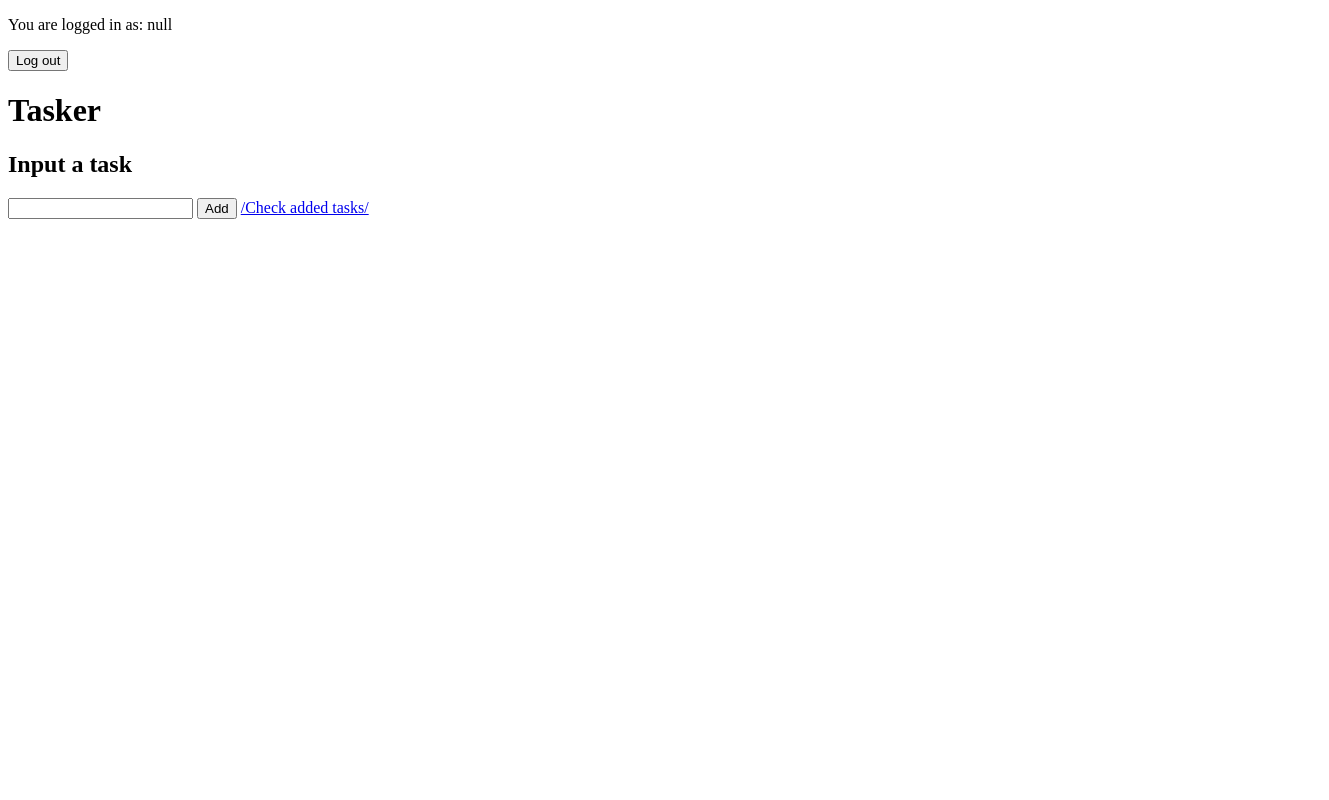
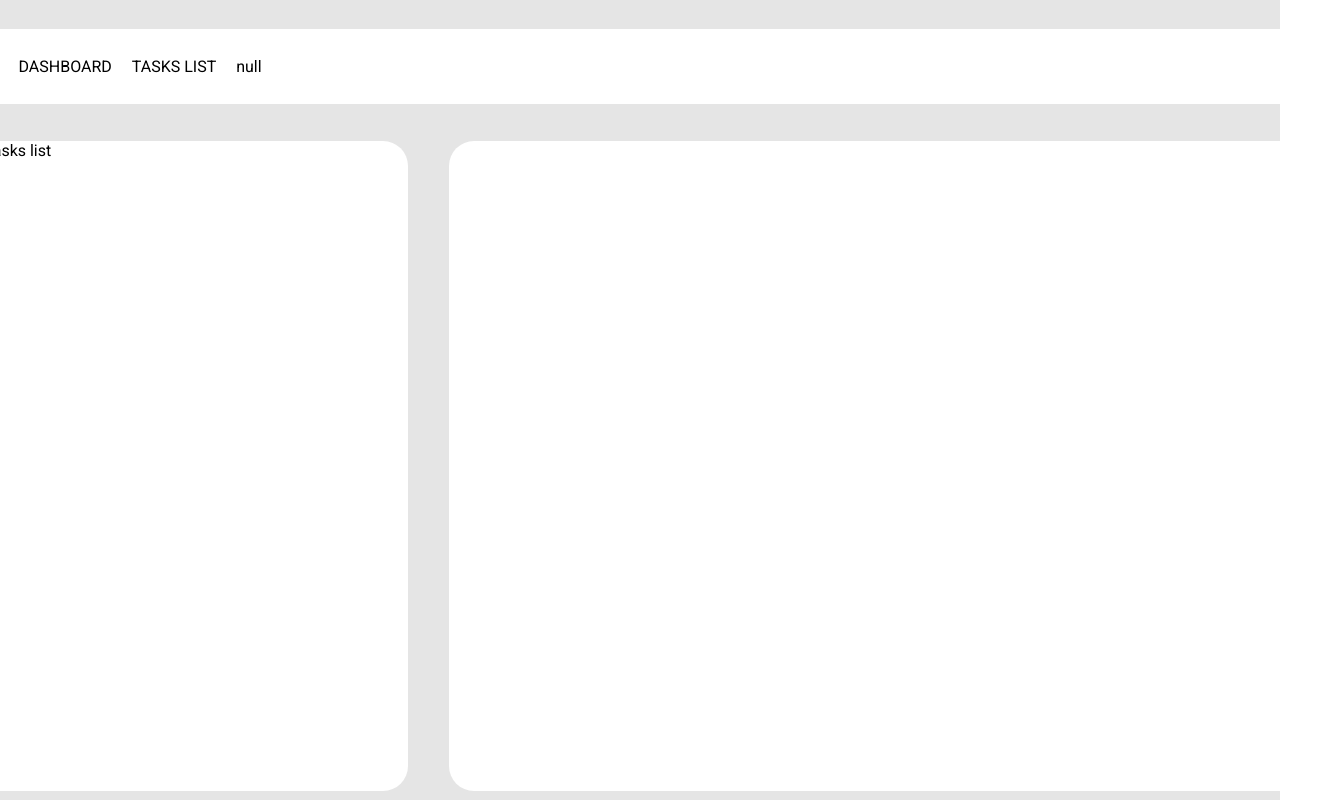
Before and after one commit to Sortren/Tasker, a plain HTML site: page website/index.html in a window 1280 px wide. Shown: the whole page, 1329 px wide, since content can reach past the window. Drawn offline with Linux system fonts and the light colour scheme.

Commit message:
add style to main page

```diff
--- a/website/index.html
+++ b/website/index.html
@@ -4,13 +4,15 @@
     <meta charset="UTF-8">
     <meta http-equiv="X-UA-Compatible" content="IE=edge">
     <meta name="viewport" content="width=device-width, initial-scale=1.0">
-    <link rel="stylesheet" href="styles/style.css">
+    <link rel="stylesheet" href="styles/index.css">
+    <link rel="preconnect" href="https://fonts.gstatic.com">
+    <link href="https://fonts.googleapis.com/css2?family=Roboto&display=swap" rel="stylesheet">
     <title>Tasker</title>
 </head>
 
 <body>
     <main>
-        <div class = "login">
+        <!-- <div class = "login">
             <p id = "user-info">
 
             </p>
@@ -24,16 +26,40 @@
         <input
         id="taskName"
         type="text"
-        />
+        /> -->
 
         <!-- send() -> function prepared in postTasks.js -->
-        <button onclick = "send()" type = "button">Add</button>
-        <a href = "tasks.html">/Check added tasks/</a>
+        <!-- <button onclick = "send()" type = "button">Add</button>
+        <a href = "tasks.html">/Check added tasks/</a> -->
 
-        <div class = "information">
+        <!-- <div class = "information">
               <p id = "information">
 
               </p>
+        </div> -->
+        <div class = "app">
+            <div class = "top-bar-container">
+                <div class = "top-bar-data">
+                    <span class = "menu">Tasker</span>
+                    <span class = "menu">DASHBOARD</span>
+                    <span class = "menu">TASKS LIST</span>
+                    <p id = "user-info"> </p>
+                </div>
+            </div>
+
+            <div class = "row-bars">
+                <div class ="left-bar-container">
+                    <div class = "left-bar-data">
+                        <span class = "header"> Your tasks list</span>
+                    </div>
+                </div>
+
+                <div class = "right-bar-container">
+                    <div class = "right-bar-data">
+
+                    </div>
+                </div>
+            </div>
         </div>
     </main>
 
--- a/website/scripts/logout.js
+++ b/website/scripts/logout.js
@@ -5,4 +5,4 @@ let logout = async () => {
 
 let userInfo = document.getElementById('user-info');
 let username = localStorage.getItem('username');
-userInfo.innerText = `You are logged in as: ${username}`;
+userInfo.innerText = `${username}`;
--- /dev/null
+++ b/website/styles/index.css
@@ -0,0 +1,64 @@
+* {
+    margin: 0;
+    padding: 0;
+    box-sizing: border-box;
+    font-family: 'Roboto', sans-serif;
+}
+
+main {
+    display: flex;
+    height: 100vh;
+    justify-content: center;
+    align-items: center;
+    background-color: #E5E5E5;;
+
+
+}
+
+.app {
+    display: flex;
+    justify-content: center;
+    align-items: left;
+    flex-direction: column;
+    gap: 37px;
+}
+
+.top-bar-container{
+    display: flex;
+    background-color: white;
+    height: 75px;
+    width: 1378px;
+    border-radius: 20px;
+    margin-top: 20px;
+}
+
+.top-bar-data{
+    display: flex;
+    flex-direction: row;
+    align-items: center;
+    gap: 20px;
+}
+
+
+.row-bars{
+    display: flex;
+    flex-direction: row;
+    gap: 41px;
+}
+
+.left-bar-container{
+    width: 457px;
+    height: 650px;
+    border-radius: 25px;
+    background-color: white;
+    display: flex;
+    flex-direction: column;
+
+}
+
+.right-bar-container{
+    border-radius: 25px;
+    width: 880px;
+    height: 650px;
+    background-color: white;
+}
```
Also changed, not shown: website/login.html (+1 -1 lines).
